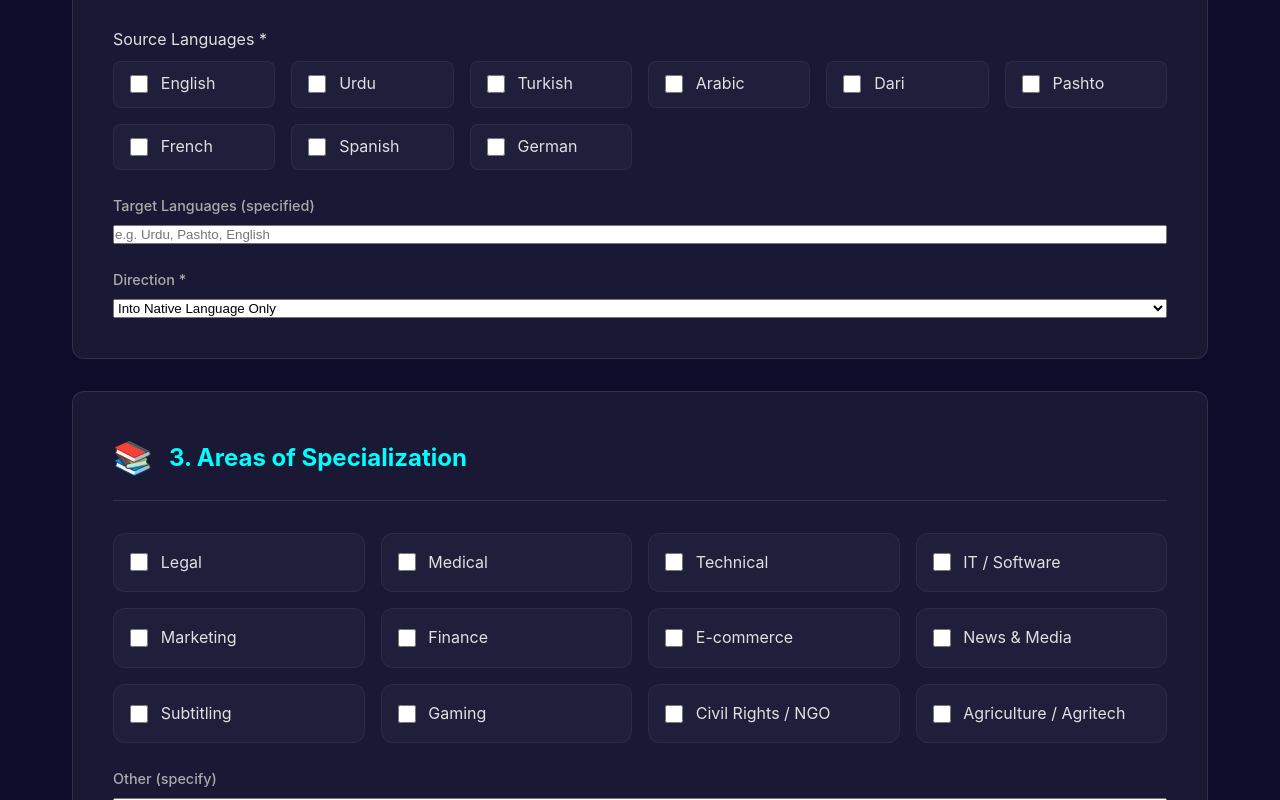
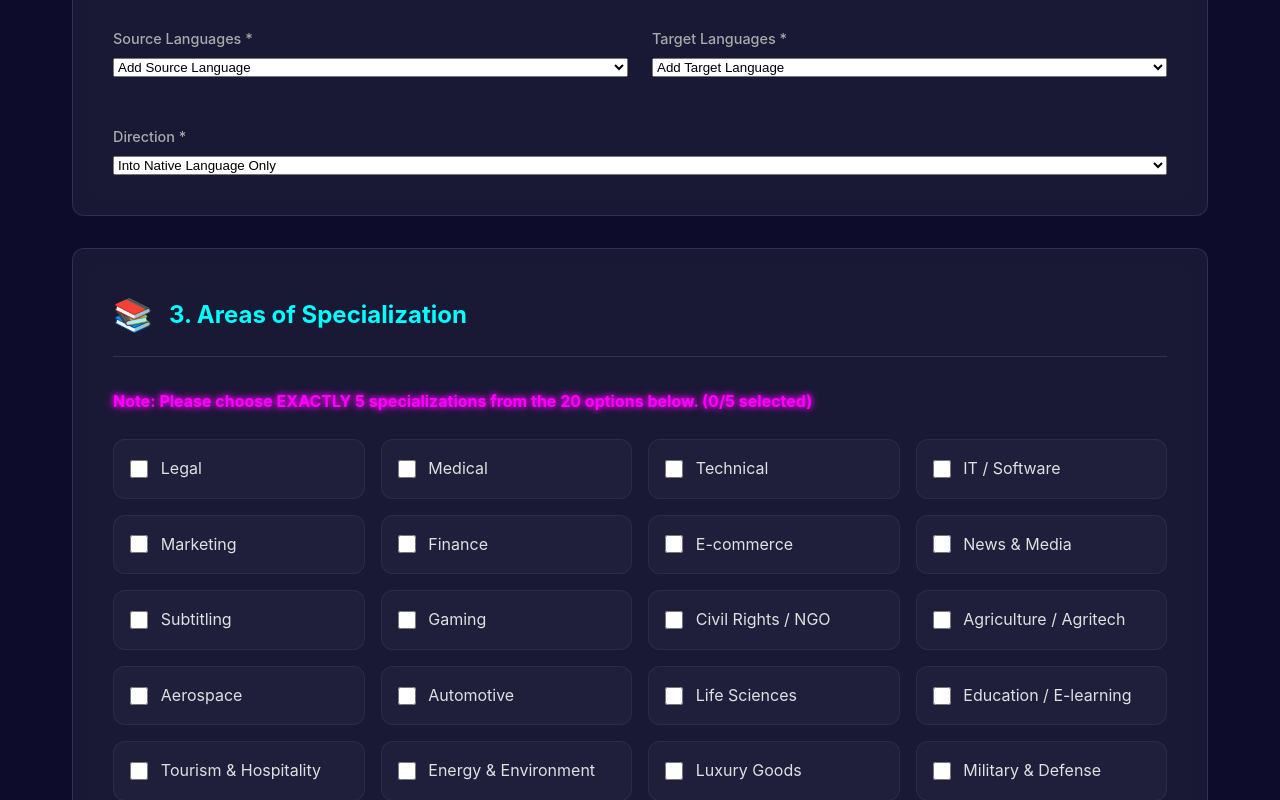
Before and after one commit to rmali83/Glossa, a React (Vite) app: page /join-us in a window 1280 px wide. Shown: the part 960-1760 px from the top of the page. Built offline with nearby package versions, Linux system fonts and the light colour scheme.

Commit message:
feat: refine translator onboarding with language dropdowns and 5-specialization limit

```diff
--- a/src/pages/TranslatorOnboarding.css
+++ b/src/pages/TranslatorOnboarding.css
@@ -133,10 +133,50 @@
     border-color: rgba(0, 255, 255, 0.3);
 }
 
+.checkbox-item.selected {
+    background: rgba(0, 255, 255, 0.15);
+    border-color: var(--neon-cyan);
+    box-shadow: 0 0 10px rgba(0, 255, 255, 0.2);
+}
+
 .checkbox-item.card-style {
     padding: 1rem;
     border-radius: 12px;
 }
+
+.selected-tags {
+    display: flex;
+    flex-wrap: wrap;
+    gap: 0.5rem;
+    margin-top: 1rem;
+}
+
+.tag {
+    background: rgba(0, 255, 255, 0.1);
+    color: var(--neon-cyan);
+    padding: 0.3rem 0.8rem;
+    border-radius: 20px;
+    border: 1px solid rgba(0, 255, 255, 0.3);
+    font-size: 0.85rem;
+    display: flex;
+    align-items: center;
+    gap: 0.5rem;
+}
+
+.tag button {
+    background: none;
+    border: none;
+    color: var(--neon-pink);
+    cursor: pointer;
+    font-size: 1.1rem;
+    padding: 0;
+    line-height: 1;
+}
+
+.tag button:hover {
+    color: white;
+}
+
 
 .checkbox-item input[type="checkbox"] {
     width: 18px;
--- a/src/pages/TranslatorOnboarding.jsx
+++ b/src/pages/TranslatorOnboarding.jsx
@@ -1,5 +1,16 @@
 import React, { useState } from 'react';
+import { languagesData } from '../data/languagesData';
 import './TranslatorOnboarding.css';
+
+const allLanguages = Object.keys(languagesData).sort();
+
+const specializationsList = [
+    'Legal', 'Medical', 'Technical', 'IT / Software', 'Marketing',
+    'Finance', 'E-commerce', 'News & Media', 'Subtitling', 'Gaming',
+    'Civil Rights / NGO', 'Agriculture / Agritech', 'Aerospace', 'Automotive',
+    'Life Sciences', 'Education / E-learning', 'Tourism & Hospitality',
+    'Energy & Environment', 'Luxury Goods', 'Military & Defense'
+];
 
 const TranslatorOnboarding = () => {
     const [status, setStatus] = useState('idle'); // idle, submitting, success, error
@@ -16,7 +27,6 @@ const TranslatorOnboarding = () => {
         city: '',
         timeZone: '',
         nativeLanguage: '',
-        secondaryLanguages: '',
 
         // 2. Language Pairs
         sourceLanguages: [],
@@ -90,21 +100,50 @@ const TranslatorOnboarding = () => {
         }));
     };
 
-    const handleMultiSelect = (name, value) => {
+    const handleMultiSelect = (name, value, limit = 0) => {
         setFormData(prev => {
             const current = prev[name];
             if (current.includes(value)) {
                 return { ...prev, [name]: current.filter(item => item !== value) };
             } else {
+                if (limit > 0 && current.length >= limit) {
+                    alert(`Selection limit reached: You can only select up to ${limit} ${name === 'specializations' ? 'specializations' : 'items'}.`);
+                    return prev;
+                }
                 return { ...prev, [name]: [...current, value] };
             }
         });
     };
 
+    const handleDropdownMultiSelect = (name, e) => {
+        const value = e.target.value;
+        if (value && !formData[name].includes(value)) {
+            setFormData(prev => ({
+                ...prev,
+                [name]: [...prev[name], value]
+            }));
+        }
+        e.target.value = '';
+    };
+
+    const removeItem = (name, value) => {
+        setFormData(prev => ({
+            ...prev,
+            [name]: prev[name].filter(item => item !== value)
+        }));
+    };
+
     const handleSubmit = async (e) => {
         e.preventDefault();
+
+        if (formData.specializations.length !== 5) {
+            alert("Please select exactly 5 areas of specialization.");
+            const specElement = document.getElementById('specialization');
+            specElement.scrollIntoView({ behavior: 'smooth' });
+            return;
+        }
+
         setStatus('submitting');
-        // Simulate API call
         setTimeout(() => {
             setStatus('success');
             window.scrollTo({ top: 0, behavior: 'smooth' });
@@ -147,6 +186,7 @@ const TranslatorOnboarding = () => {
                     {['Freelance Translator', 'Agencies', 'Platforms (Smartcat/Mars/etc.)'].map(type => (
                         <button
                             key={type}
+                            type="button"
                             className={`type-btn ${formData.userType === type ? 'active' : ''}`}
                             onClick={() => setFormData({ ...formData, userType: type })}
                         >
@@ -198,28 +238,41 @@ const TranslatorOnboarding = () => {
                         </div>
                         <div className="form-group">
                             <label>Native Language *</label>
-                            <input type="text" name="nativeLanguage" value={formData.nativeLanguage} onChange={handleInputChange} required className="glass-input" placeholder="e.g. Arabic" />
+                            <select name="nativeLanguage" value={formData.nativeLanguage} onChange={handleInputChange} required className="glass-input">
+                                <option value="">Select Native Language</option>
+                                {allLanguages.map(lang => <option key={lang} value={lang}>{lang}</option>)}
+                            </select>
                         </div>
                     </div>
                 </Section>
 
                 <Section title="2. Language Pairs" icon="🌍" id="languages">
                     <div className="lang-pairs-container">
-                        <div className="multi-select-group">
-                            <label>Source Languages *</label>
-                            <div className="checkbox-grid">
-                                {['English', 'Urdu', 'Turkish', 'Arabic', 'Dari', 'Pashto', 'French', 'Spanish', 'German'].map(lang => (
-                                    <label key={lang} className="checkbox-item">
-                                        <input type="checkbox" checked={formData.sourceLanguages.includes(lang)} onChange={() => handleMultiSelect('sourceLanguages', lang)} />
-                                        <span>{lang}</span>
-                                    </label>
-                                ))}
+                        <div className="form-grid">
+                            <div className="form-group">
+                                <label>Source Languages *</label>
+                                <select className="glass-input" onChange={(e) => handleDropdownMultiSelect('sourceLanguages', e)}>
+                                    <option value="">Add Source Language</option>
+                                    {allLanguages.map(lang => <option key={lang} value={lang}>{lang}</option>)}
+                                </select>
+                                <div className="selected-tags">
+                                    {formData.sourceLanguages.map(lang => (
+                                        <span key={lang} className="tag">{lang} <button type="button" onClick={() => removeItem('sourceLanguages', lang)}>×</button></span>
+                                    ))}
+                                </div>
                             </div>
-                        </div>
-
-                        <div className="form-group mt-1">
-                            <label>Target Languages (specified)</label>
-                            <input type="text" name="targetLanguagesText" className="glass-input" placeholder="e.g. Urdu, Pashto, English" />
+                            <div className="form-group">
+                                <label>Target Languages *</label>
+                                <select className="glass-input" onChange={(e) => handleDropdownMultiSelect('targetLanguages', e)}>
+                                    <option value="">Add Target Language</option>
+                                    {allLanguages.map(lang => <option key={lang} value={lang}>{lang}</option>)}
+                                </select>
+                                <div className="selected-tags">
+                                    {formData.targetLanguages.map(lang => (
+                                        <span key={lang} className="tag">{lang} <button type="button" onClick={() => removeItem('targetLanguages', lang)}>×</button></span>
+                                    ))}
+                                </div>
+                            </div>
                         </div>
 
                         <div className="form-group mt-1">
@@ -233,10 +286,18 @@ const TranslatorOnboarding = () => {
                 </Section>
 
                 <Section title="3. Areas of Specialization" icon="📚" id="specialization">
+                    <p className="note text-neon-pink" style={{ fontWeight: 'bold', marginBottom: '1.5rem' }}>
+                        Note: Please choose EXACTLY 5 specializations from the 20 options below.
+                        ({formData.specializations.length}/5 selected)
+                    </p>
                     <div className="checkbox-grid-large">
-                        {['Legal', 'Medical', 'Technical', 'IT / Software', 'Marketing', 'Finance', 'E-commerce', 'News & Media', 'Subtitling', 'Gaming', 'Civil Rights / NGO', 'Agriculture / Agritech'].map(spec => (
-                            <label key={spec} className="checkbox-item card-style">
-                                <input type="checkbox" checked={formData.specializations.includes(spec)} onChange={() => handleMultiSelect('specializations', spec)} />
+                        {specializationsList.map(spec => (
+                            <label key={spec} className={`checkbox-item card-style ${formData.specializations.includes(spec) ? 'selected' : ''}`}>
+                                <input
+                                    type="checkbox"
+                                    checked={formData.specializations.includes(spec)}
+                                    onChange={() => handleMultiSelect('specializations', spec, 5)}
+                                />
                                 <span>{spec}</span>
                             </label>
                         ))}
```
